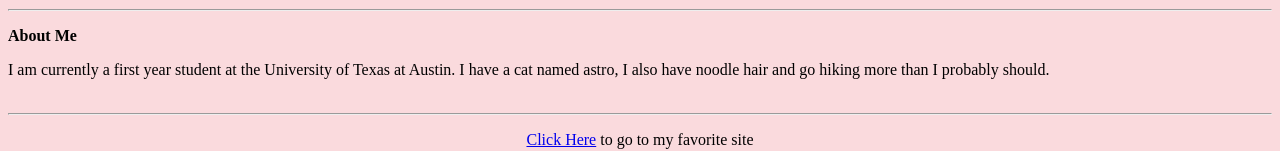
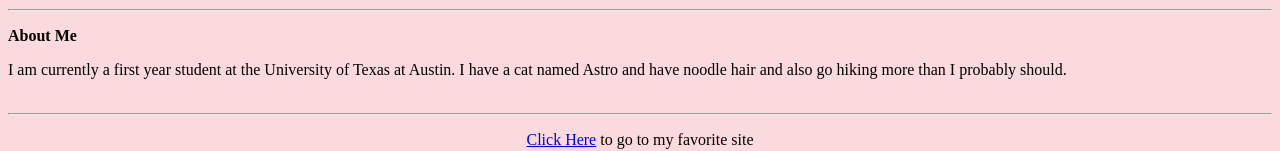
Before and after one commit to cherinnfaith/cherinnfaith.gethub.io, a plain HTML site: page index.html in a window 1280 px wide. Shown: the part 430-581 px from the top of the page. Drawn offline with Linux system fonts and the light colour scheme.

Commit message:
Update index.html

```diff
--- a/index.html
+++ b/index.html
@@ -13,7 +13,7 @@
 
 <p><strong>About Me</strong></p>
 
-<p>I am currently a first year student at the University of Texas at Austin. I have a cat named astro, I also have noodle hair and go hiking more than I probably should.  <br /><br /></p>
+<p>I am currently a first year student at the University of Texas at Austin. I have a cat named Astro and have noodle hair and also go hiking more than I probably should.  <br /><br /></p>
 
 <hr>
 
```
